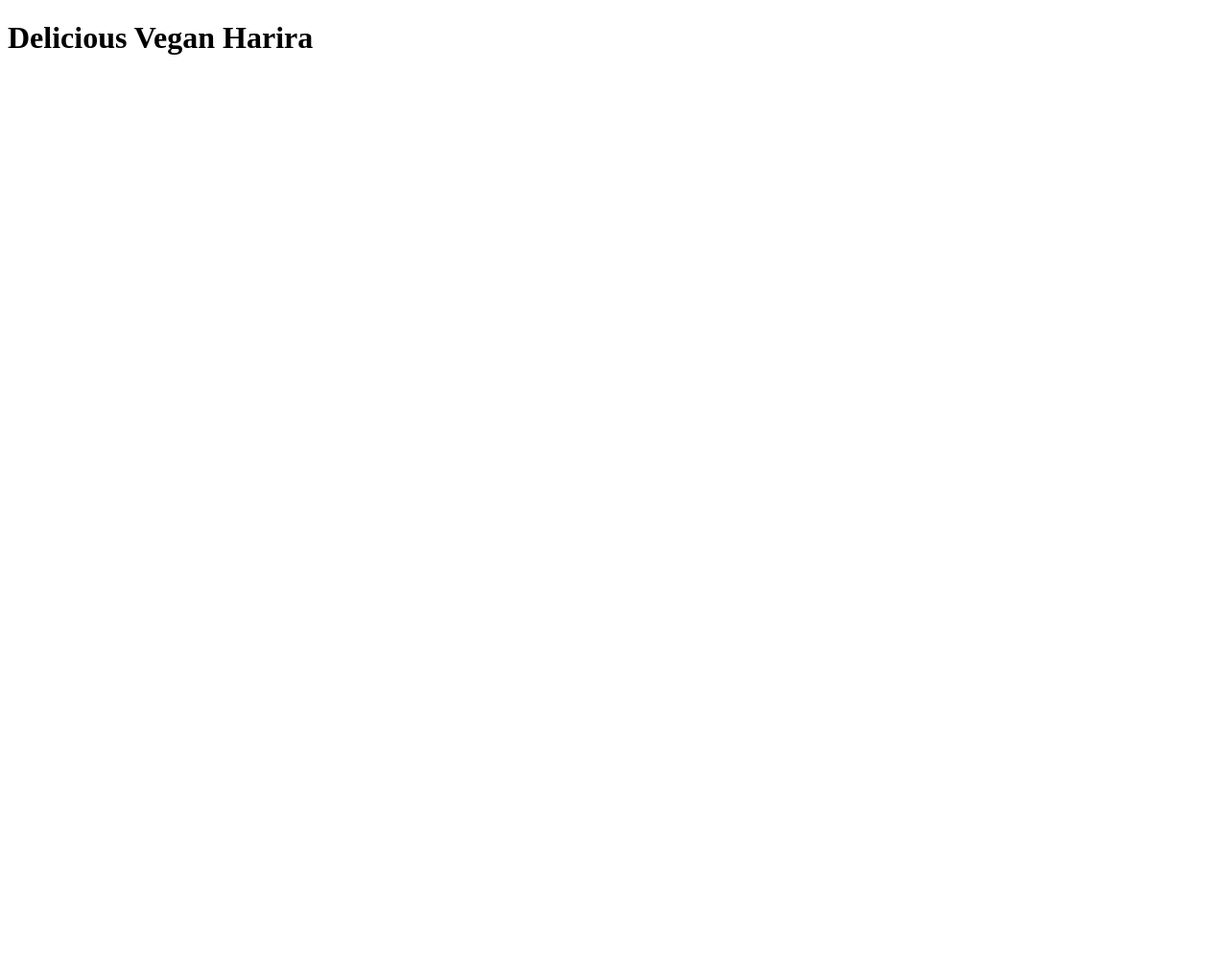
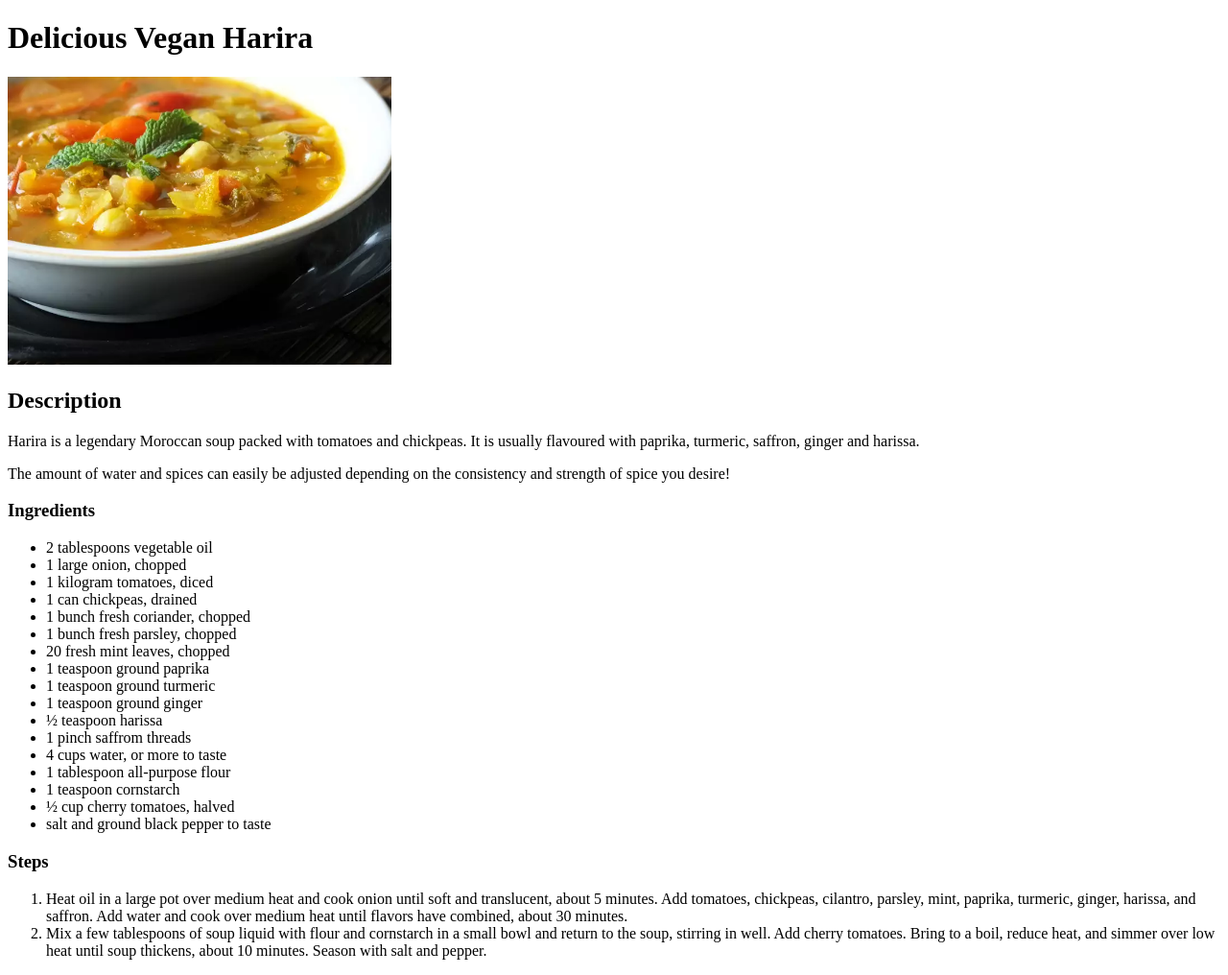
Before and after one commit to Moppatop/odin-recipes, a plain HTML site: page recipes/harira.html in a window 1280 px wide. Shown: the whole page at 96% size. Before the commit the page ends 800 px from the top, so only its background shows below. Drawn offline with Linux system fonts and the light colour scheme.

Commit message:
Added content to harira.html and made link open in new tab

```diff
--- a/recipes/harira.html
+++ b/recipes/harira.html
@@ -6,5 +6,39 @@
 </head>
 <body>
     <h1>Delicious Vegan Harira</h1>
+    <img src="../images/harira.webp" alt="An image of harira cooked to perfection in a white bowl" height="300" width="auto">
+
+    <h2><strong>Description</strong></h2>
+    <p>Harira is a legendary Moroccan soup packed with tomatoes and chickpeas. It is usually flavoured with paprika, turmeric, saffron, ginger and harissa.</p>
+
+    <p>The amount of water and spices can easily be adjusted depending on the consistency and strength of spice you desire!</p>
+
+    <h3>Ingredients</h3>
+    <ul>
+        <li>2 tablespoons vegetable oil</li>
+        <li>1 large onion, chopped</li>
+        <li>1 kilogram tomatoes, diced</li>
+        <li>1 can chickpeas, drained</li>
+        <li>1 bunch fresh coriander, chopped</li>
+        <li>1 bunch fresh parsley, chopped</li>
+        <li>20 fresh mint leaves, chopped</li>
+        <li>1 teaspoon ground paprika</li>
+        <li>1 teaspoon ground turmeric</li>
+        <li>1 teaspoon ground ginger</li>
+        <li>½ teaspoon harissa</li>
+        <li>1 pinch saffrom threads</li>
+        <li>4 cups water, or more to taste</li>
+        <li>1 tablespoon all-purpose flour</li>
+        <li>1 teaspoon cornstarch</li>
+        <li>½ cup cherry tomatoes, halved</li>
+        <li>salt and ground black pepper to taste</li>
+    </ul>
+
+    <h3>Steps</h3>
+    <ol>
+        <li>Heat oil in a large pot over medium heat and cook onion until soft and translucent, about 5 minutes. Add tomatoes, chickpeas, cilantro, parsley, mint, paprika, turmeric, ginger, harissa, and saffron. Add water and cook over medium heat until flavors have combined, about 30 minutes.</li>
+        <li>Mix a few tablespoons of soup liquid with flour and cornstarch in a small bowl and return to the soup, stirring in well. Add cherry tomatoes. Bring to a boil, reduce heat, and simmer over low heat until soup thickens, about 10 minutes. Season with salt and pepper.</li>
+    </ol>
+
 </body>
 </html>
```
Also changed, not shown: images/harira.webp (added).
